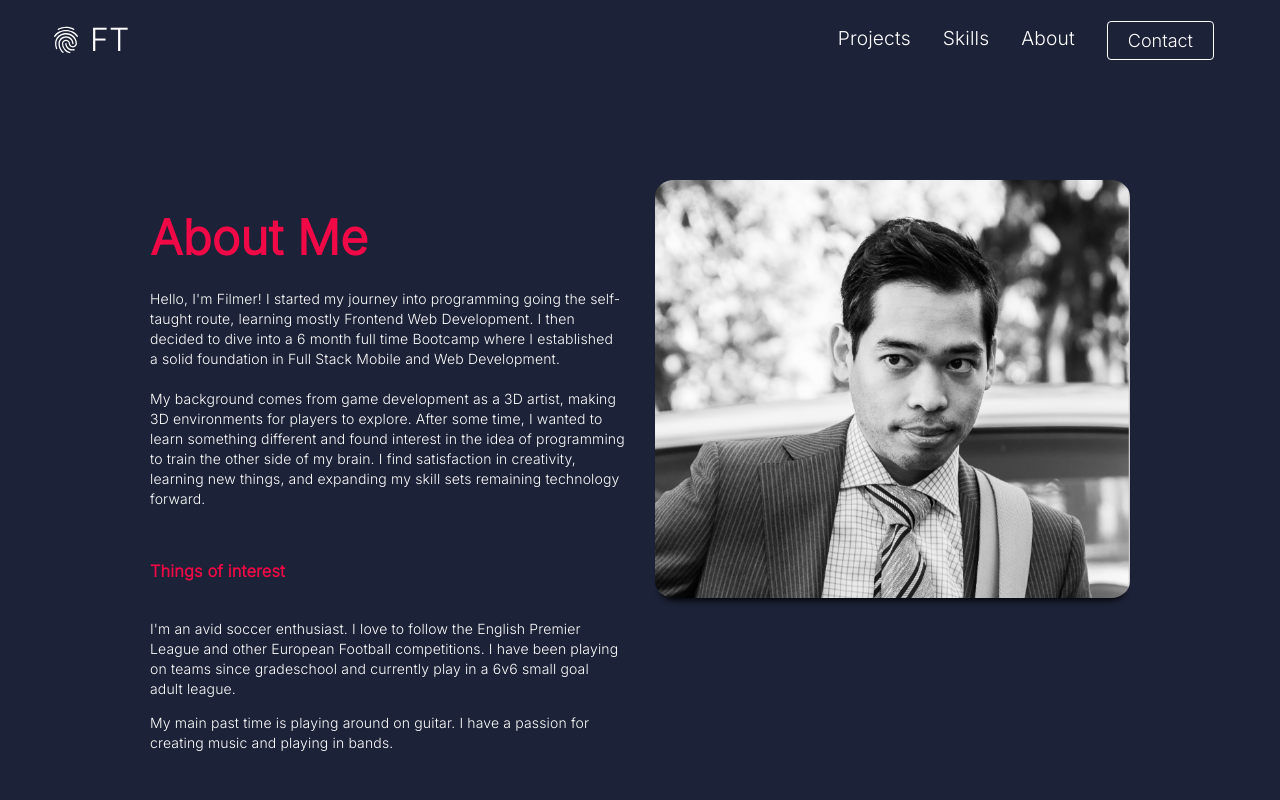
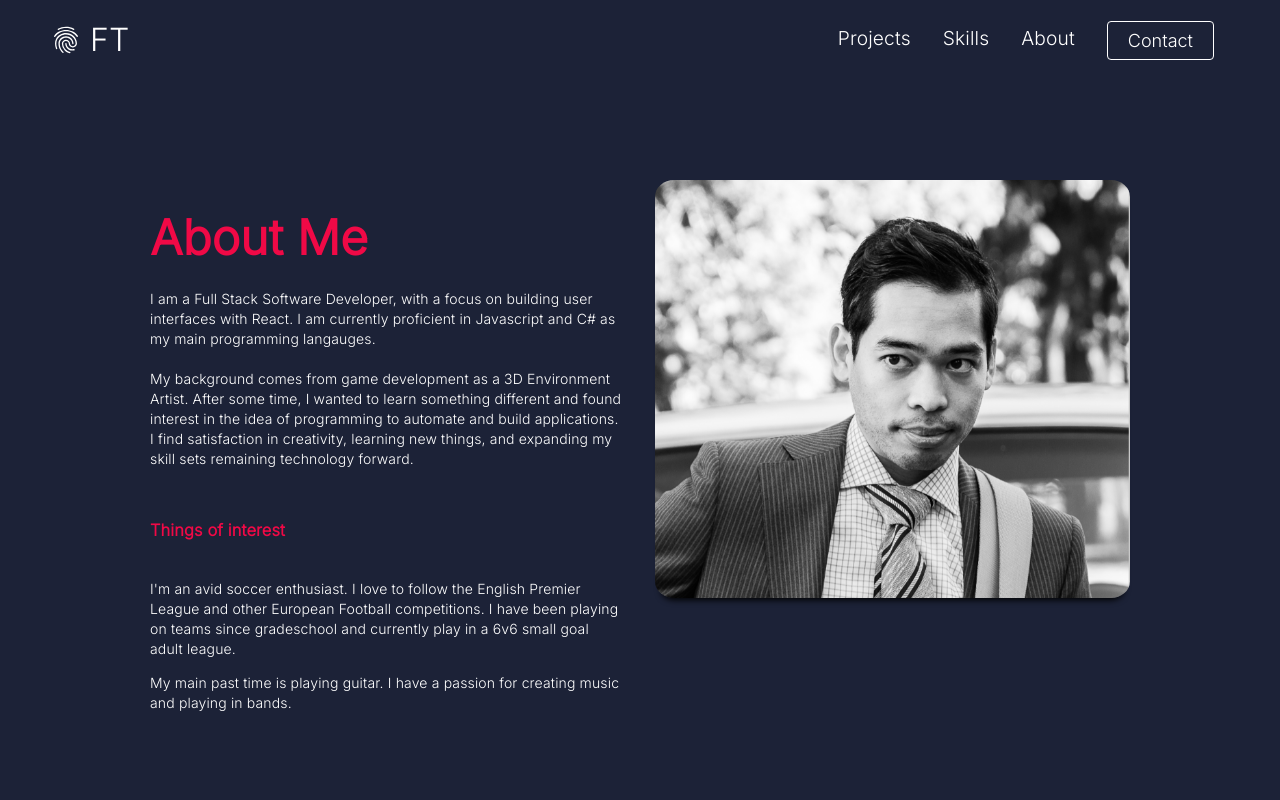
Before and after one commit to ftolentino/ftportfolio, a React (Create React App) app: page /ftportfolio/about in a window 1280 px wide. Shown: the top 800 px of the page. Built offline with nearby package versions, Linux system fonts and the light colour scheme.

Commit message:
Update About Me

```diff
--- a/src/components/AboutSection/AboutSection.js
+++ b/src/components/AboutSection/AboutSection.js
@@ -10,13 +10,10 @@ const AboutSection = ({ headline, img, alt }) => {
             <div className='about-col'>
               <div className='about__hero-text-wrapper'>
                 <h1 className='about-heading'>{headline}</h1>
-                <p>Hello, I'm Filmer! I started my journey into programming going the self-taught route, learning mostly Frontend Web Development. I then decided to dive into a 6 month full time Bootcamp where I established a solid foundation in Full Stack Mobile and Web Development.
+                <p>I am a Full Stack Software Developer, with a focus on building user interfaces with React. I am currently proficient in Javascript and C# as my main programming langauges.
                   <br />
                   <br />
-                  My background comes from game development as a 3D artist,
-                  making 3D environments for players to explore. After some time, I wanted to learn something different and
-                  found interest in the idea of programming to train the other side of my brain. I find satisfaction in creativity,
-                  learning new things, and expanding my skill sets remaining technology forward.
+                  My background comes from game development as a 3D Environment Artist. After some time, I wanted to learn something different and found interest in the idea of programming to automate and build applications. I find satisfaction in creativity, learning new things, and expanding my skill sets remaining technology forward.
                 </p>
                 <br/>
                 <h3>Things of interest</h3>
@@ -24,7 +21,7 @@ const AboutSection = ({ headline, img, alt }) => {
                   I'm an avid soccer enthusiast. I love to follow the English Premier League and other European Football competitions. I have been playing on teams since gradeschool and currently play in a 6v6 small goal adult league.
                   <br/>
                   <p>
-                  My main past time is playing around on guitar. I have a passion for creating music and playing in bands.
+                  My main past time is playing guitar. I have a passion for creating music and playing in bands.
                   </p>
               </div>
             </div>
```
